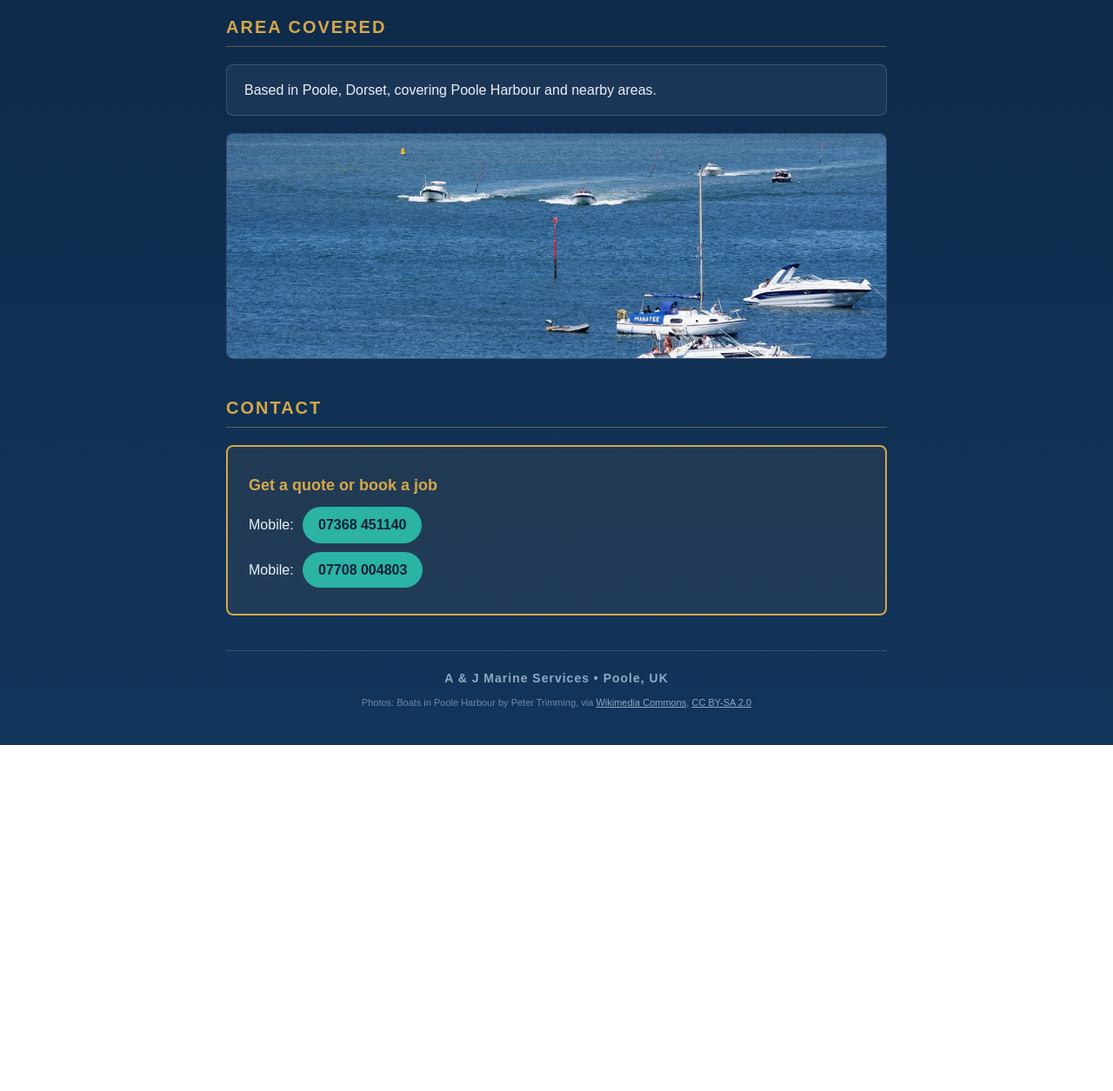
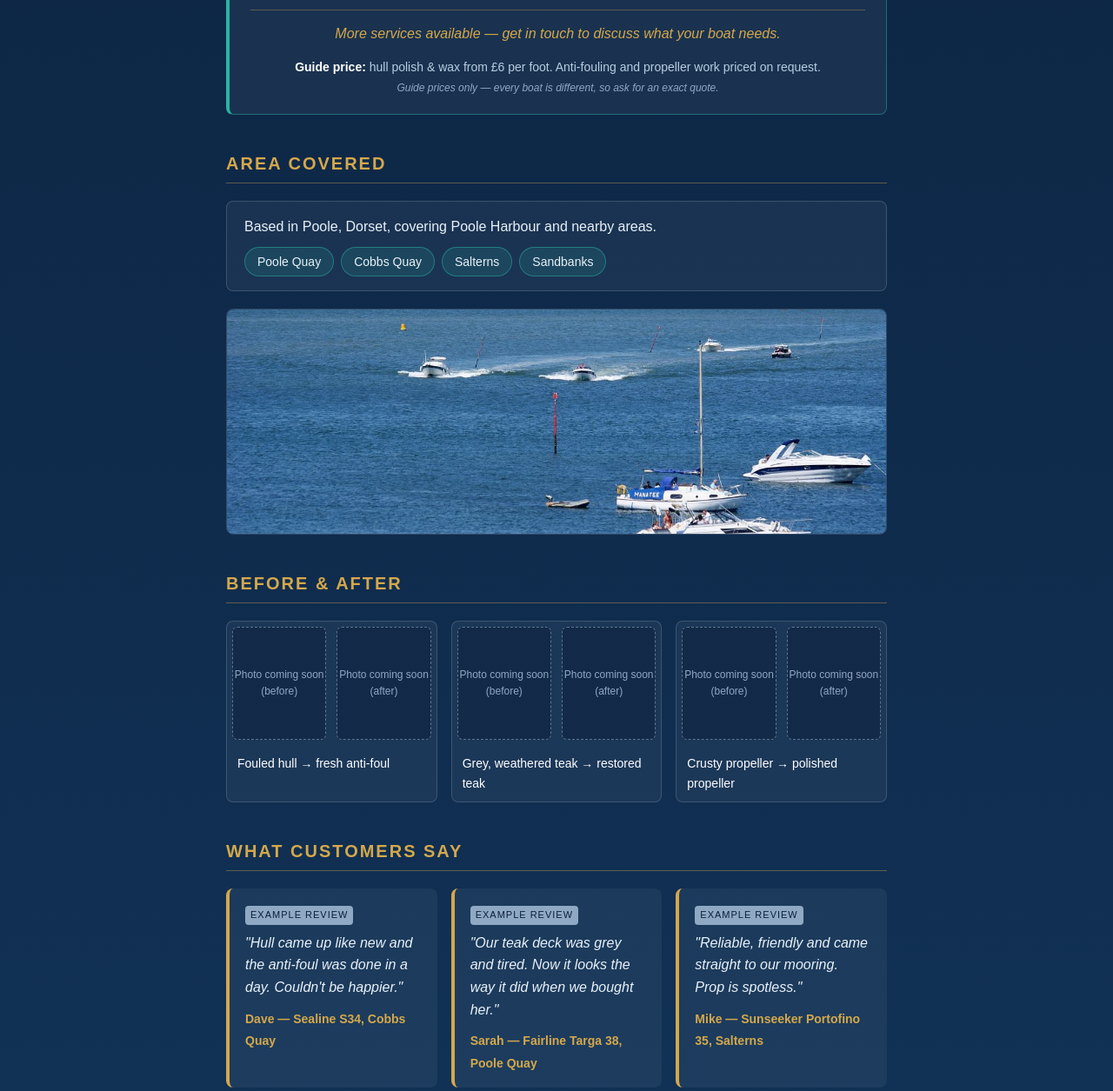
Before and after one commit to jonnyvaughan1988-spec/aj-marine-services, a plain HTML site: page index.html in a window 1280 px wide. Shown: the part 953-2208 px from the top of the page at 87% size. Before the commit the page ends 1810 px from the top, so only its background shows below. Drawn offline with Linux system fonts and the light colour scheme.

Commit message:
Add trust strip, guide prices, named spots, before/after, example reviews, quote and WhatsApp buttons

```diff
--- a/index.html
+++ b/index.html
@@ -47,6 +47,33 @@
   .credit { margin-top: 8px; text-align: center; font-weight: normal; font-size: 11px; letter-spacing: 0; color: #6f8aa6; }
   .credit a { color: #8fa9c4; }
   @media (max-width: 600px) { .header { padding: 70px 16px 60px; } .header h1 { font-size: 30px; letter-spacing: 2px; } .area-photo { height: 180px; } }
+  .trust { display: flex; flex-wrap: wrap; gap: 12px; justify-content: center; margin: 24px 0 8px; }
+  .badge { flex: 1 1 200px; text-align: center; padding: 12px 14px; border-radius: 8px; font-weight: bold; font-size: 15px;
+           background: rgba(255,255,255,0.06); border: 1px solid rgba(212,168,75,0.55); color: #fff; }
+  .badge::before { content: "\2713"; color: var(--gold); margin-right: 8px; }
+  .guide-prices { margin: 14px 0 0; font-size: 14px; color: #b9cde0; text-align: center; }
+  .guide-prices strong { color: #fff; }
+  .note { display: block; font-size: 12px; color: #8fa9c4; font-style: italic; margin-top: 4px; }
+  .spots { margin: 10px 0 0; padding: 0; list-style: none; display: flex; flex-wrap: wrap; gap: 8px; }
+  .spots li { padding: 5px 14px; border-radius: 20px; background: rgba(43,179,163,0.15); border: 1px solid rgba(43,179,163,0.5); font-size: 14px; }
+  .ba-grid { display: grid; grid-template-columns: repeat(auto-fit, minmax(220px, 1fr)); gap: 16px; margin: 20px 0; }
+  .ba-card { background: rgba(255,255,255,0.05); border: 1px solid rgba(255,255,255,0.15); border-radius: 8px; overflow: hidden; }
+  .ba-pair { display: grid; grid-template-columns: 1fr 1fr; }
+  .ba-slot { height: 130px; display: flex; align-items: center; justify-content: center; text-align: center; font-size: 12px;
+             color: #8fa9c4; border: 1px dashed rgba(143,169,196,0.6); margin: 6px; border-radius: 6px; background: rgba(11,31,58,0.5); }
+  .ba-card p { margin: 0; padding: 10px 12px; font-size: 14px; color: #fff; }
+  .reviews { display: grid; grid-template-columns: repeat(auto-fit, minmax(220px, 1fr)); gap: 16px; margin: 20px 0; }
+  .review { background: rgba(255,255,255,0.05); border-left: 4px solid var(--gold); border-radius: 8px; padding: 16px 18px; }
+  .review blockquote { margin: 0 0 10px; font-style: italic; color: #e8f1f8; }
+  .review cite { font-style: normal; font-weight: bold; color: var(--gold); font-size: 14px; }
+  .placeholder-tag { display: inline-block; font-size: 11px; text-transform: uppercase; letter-spacing: 1px; color: var(--navy);
+                     background: #8fa9c4; border-radius: 4px; padding: 2px 6px; margin-bottom: 8px; }
+  .cta-row { display: flex; flex-wrap: wrap; gap: 12px; margin: 20px 0 6px; }
+  .btn { display: inline-block; padding: 14px 26px; border-radius: 30px; font-weight: bold; font-size: 17px; text-decoration: none; text-align: center; }
+  .contact a.btn-quote, .btn-quote { background: var(--gold); color: var(--navy); margin: 0; }
+  .contact a.btn-quote:hover { background: #e6bd62; }
+  .contact a.btn-wa, .btn-wa { background: #25d366; color: #0b1f3a; margin: 0; }
+  .contact a.btn-wa:hover { background: #3ee07a; }
   .footer { margin-top: 40px; padding-top: 20px; border-top: 1px solid rgba(255,255,255,0.15);
             text-align: center; font-weight: bold; font-size: 14px; color: #8fa9c4; letter-spacing: 1px; }
 </style>
@@ -56,6 +83,12 @@
   <div class="header">
     <h1>A &amp; J MARINE SERVICES</h1>
     <p>Boat Cleaning &bull; Hull Treatments &bull; Anti-Fouling &bull; Teak Treatments/Restorations &bull; Propeller Refurbishment</p>
+  </div>
+
+  <div class="trust">
+    <div class="badge">Mobile &mdash; we come to your mooring</div>
+    <div class="badge">Free quotes</div>
+    <div class="badge">Fully insured</div>
   </div>
 
   <h2>SERVICES</h2>
@@ -68,19 +101,56 @@
       <li><strong>Propeller Refurbishment</strong><span>Cleaning and refurbishing propellers for efficient, reliable running.</span></li>
     </ul>
     <p class="more-services">More services available &mdash; get in touch to discuss what your boat needs.</p>
+    <p class="guide-prices"><strong>Guide price:</strong> hull polish &amp; wax from &pound;6 per foot. Anti-fouling and propeller work priced on request.
+      <span class="note">Guide prices only &mdash; every boat is different, so ask for an exact quote.</span></p>
   </div>
 
   <h2>AREA COVERED</h2>
   <div class="area">
     Based in Poole, Dorset, covering Poole Harbour and nearby areas.
+    <ul class="spots">
+      <li>Poole Quay</li>
+      <li>Cobbs Quay</li>
+      <li>Salterns</li>
+      <li>Sandbanks</li>
+    </ul>
   </div>
   <img class="area-photo" src="images/poole-harbour-boats.jpg" alt="Motor boats and sailing boats on Poole Harbour, Dorset" loading="lazy">
+
+  <h2>BEFORE &amp; AFTER</h2>
+  <div class="ba-grid">
+    <div class="ba-card"><div class="ba-pair"><div class="ba-slot">Photo coming soon<br>(before)</div><div class="ba-slot">Photo coming soon<br>(after)</div></div>
+      <p>Fouled hull &rarr; fresh anti-foul</p></div>
+    <div class="ba-card"><div class="ba-pair"><div class="ba-slot">Photo coming soon<br>(before)</div><div class="ba-slot">Photo coming soon<br>(after)</div></div>
+      <p>Grey, weathered teak &rarr; restored teak</p></div>
+    <div class="ba-card"><div class="ba-pair"><div class="ba-slot">Photo coming soon<br>(before)</div><div class="ba-slot">Photo coming soon<br>(after)</div></div>
+      <p>Crusty propeller &rarr; polished propeller</p></div>
+  </div>
+  <!-- PLACEHOLDERS: replace each .ba-slot div with <img src="images/your-photo.jpg" alt="..."> -->
+
+  <h2>WHAT CUSTOMERS SAY</h2>
+  <!-- EXAMPLE REVIEWS: replace with real customer reviews, then remove the "Example review" tags -->
+  <div class="reviews">
+    <div class="review"><span class="placeholder-tag">Example review</span>
+      <blockquote>"Hull came up like new and the anti-foul was done in a day. Couldn't be happier."</blockquote>
+      <cite>Dave &mdash; Sealine S34, Cobbs Quay</cite></div>
+    <div class="review"><span class="placeholder-tag">Example review</span>
+      <blockquote>"Our teak deck was grey and tired. Now it looks the way it did when we bought her."</blockquote>
+      <cite>Sarah &mdash; Fairline Targa 38, Poole Quay</cite></div>
+    <div class="review"><span class="placeholder-tag">Example review</span>
+      <blockquote>"Reliable, friendly and came straight to our mooring. Prop is spotless."</blockquote>
+      <cite>Mike &mdash; Sunseeker Portofino 35, Salterns</cite></div>
+  </div>
 
   <h2>CONTACT</h2>
   <div class="contact">
     <div><strong>Get a quote or book a job</strong></div>
     <div>Mobile: <a href="tel:+447368451140">07368 451140</a></div>
     <div>Mobile: <a href="tel:+447708004803">07708 004803</a></div>
+    <div class="cta-row">
+      <a class="btn btn-quote" href="https://wa.me/447368451140?text=Hi%20A%20%26%20J%20Marine%20Services%2C%20I%27d%20like%20a%20free%20quote.%20Boat%20type%2Flength%3A%20%20Marina%2Fmooring%3A%20" target="_blank" rel="noopener">Get a free quote</a>
+      <a class="btn btn-wa" href="https://wa.me/447368451140" target="_blank" rel="noopener">WhatsApp us your boat photos</a>
+    </div>
   </div>
 
   <div class="footer">A &amp; J Marine Services &bull; Poole, UK
```
